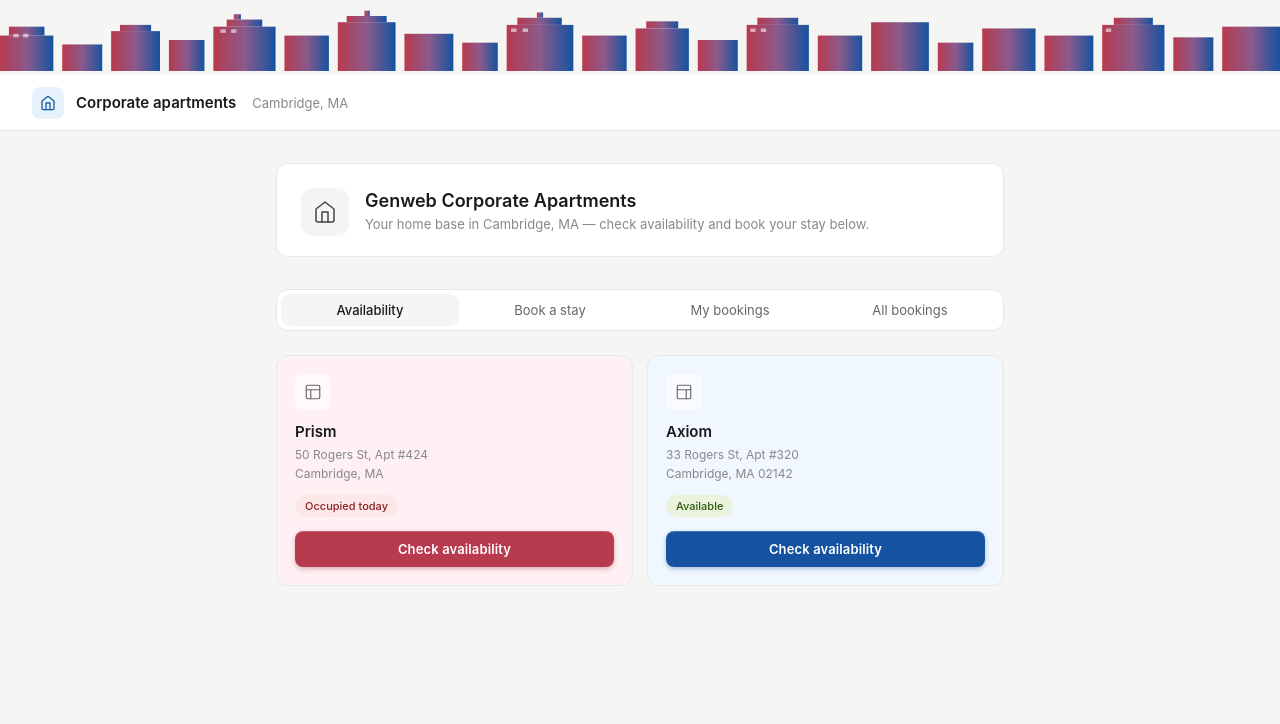
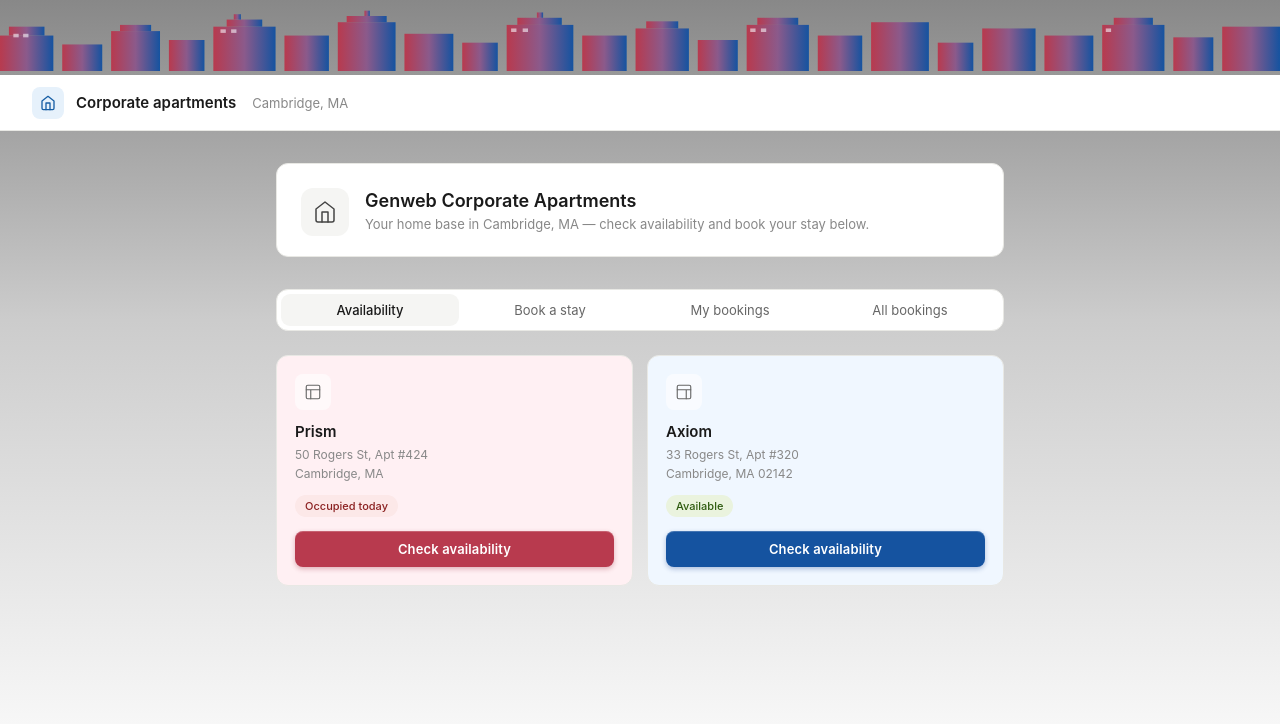
Before and after one commit to donnamarie33/apartment-test, a plain HTML site: page index.html in a window 1280 px wide. Drawn offline with Linux system fonts and the light colour scheme.

Commit message:
Update index.html

```diff
--- a/index.html
+++ b/index.html
@@ -6,7 +6,7 @@
 <title>Corporate Apartments · genweb.io</title>
 <style>
   *{box-sizing:border-box;margin:0;padding:0}
-  body{font-family:-apple-system,BlinkMacSystemFont,'Segoe UI',sans-serif;background:#f5f5f3;color:#1a1a1a;min-height:100vh}
+  body{font-family:-apple-system,BlinkMacSystemFont,'Segoe UI',sans-serif;background:linear-gradient(to bottom, #888888 0%, #cccccc 40%, #ffffff 100%);color:#1a1a1a;min-height:100vh}
   .topbar{background:#fff;border-bottom:1px solid #e8e8e4;padding:0 2rem;display:flex;align-items:center;height:56px;gap:12px;position:relative;z-index:2}
   .topbar-logo{width:32px;height:32px;border-radius:8px;background:#e6f1fb;display:flex;align-items:center;justify-content:center}
   .topbar-logo svg{width:16px;height:16px;stroke:#185fa5;fill:none;stroke-width:2;stroke-linecap:round;stroke-linejoin:round}
```
